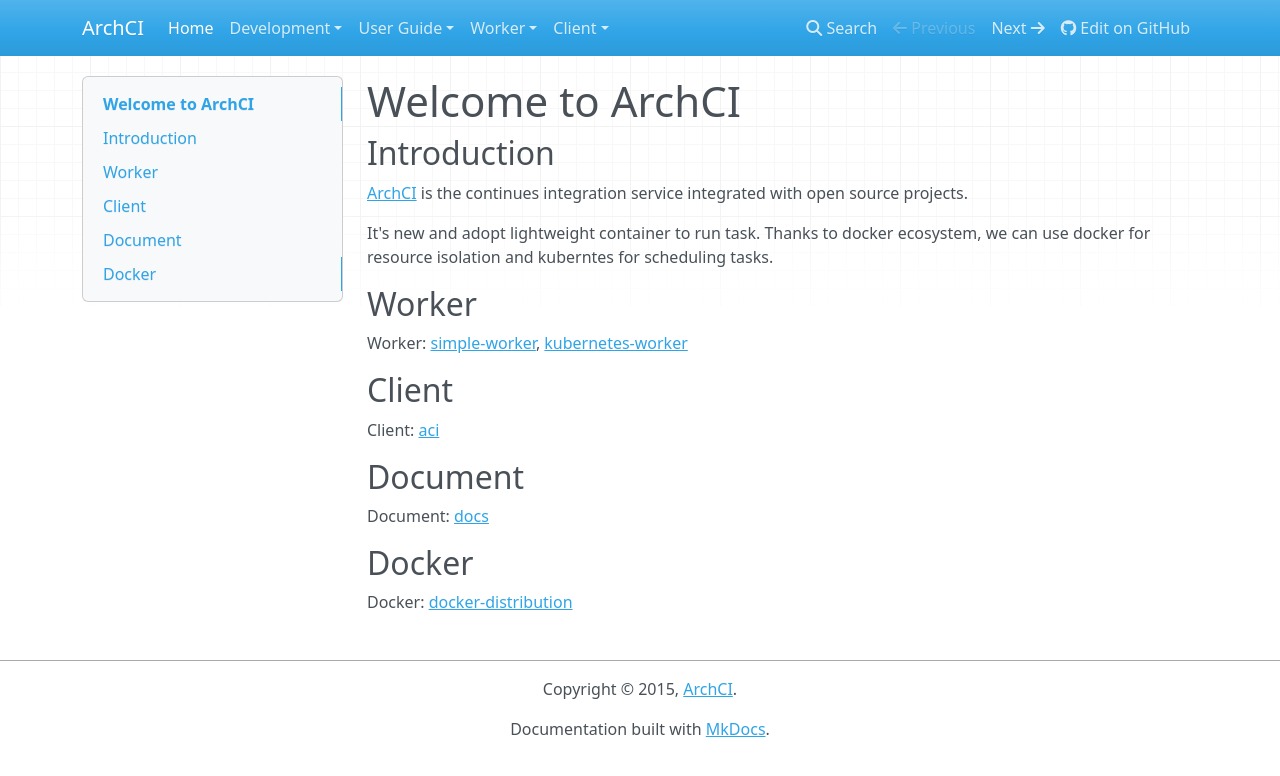
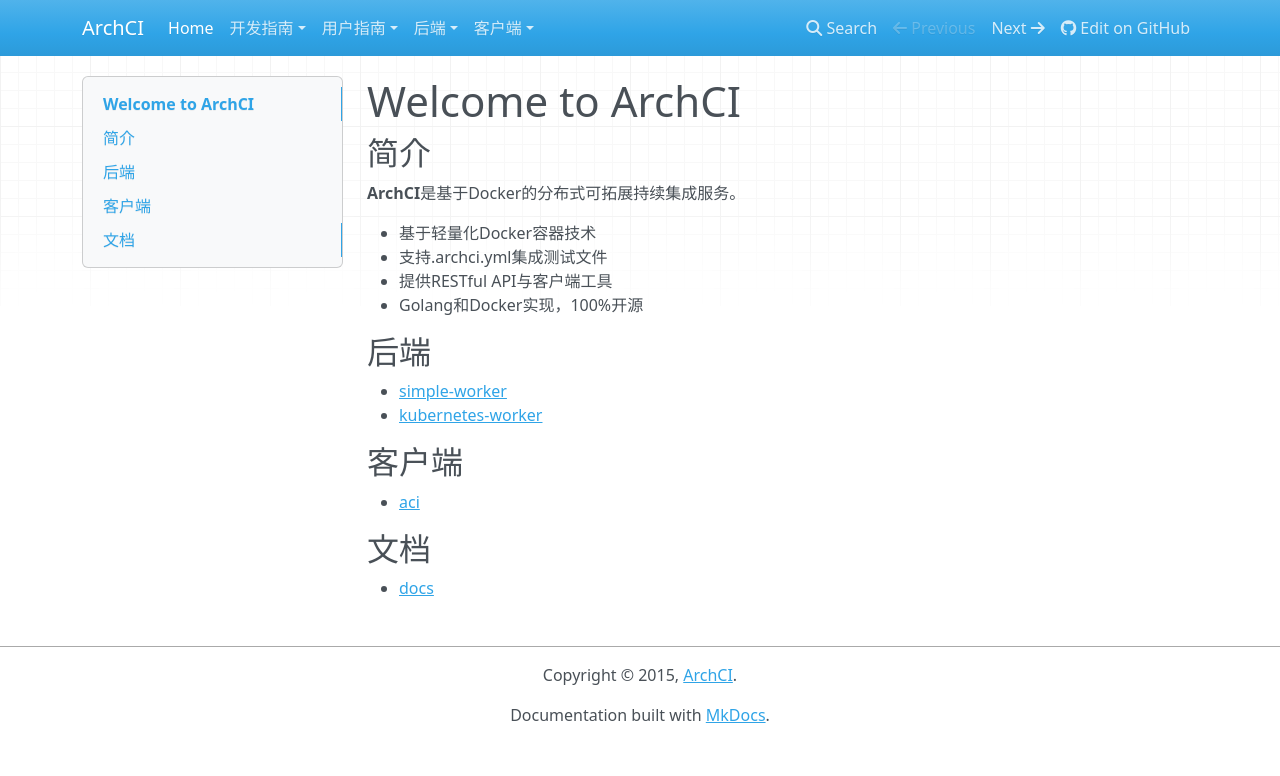
Before and after one commit to ArchCI/docs, an MkDocs documentation site: the page built from zh/index.md, in a window 1280 px wide. Shown: the top 776 px of the page. Built offline with MkDocs 1.6.1, drawn with Linux system fonts in a browser that asks for light colours; nearby versions of some CDN libraries; old or Windows-style settings are respelled for this version of MkDocs.

Commit message:
Add development docs

```diff
--- a/mkdocs.yml
+++ b/mkdocs.yml
@@ -20,16 +20,14 @@ pages:
 
 # Development
 
-- ['development/architecture.md', 'Development', 'Architecture']
-- ['development/start_archci.md', 'Development', 'Start archci']
-- ['development/start_worker.md', 'Development', 'Start worker']
-
+- ['development/start_archci.md', '开发指南', '启动archci']
+- ['development/start_worker.md', '开发指南', '启动worker']
 
 # User Guide
-- ['user_guide/installation.md', 'User Guide', 'Installation']
+- ['user_guide/installation.md', '用户指南', '安装指南']
 
 # Worker
-- ['worker/usage.md', 'Worker', 'Usage']
+- ['worker/usage.md', '后端', '使用方法']
 
 # Client
-- ['client/usage.md', 'Client', 'Usage']
+- ['client/usage.md', '客户端', '使用方法']
--- /dev/null
+++ b/zh/development/introduction.md
@@ -0,0 +1 @@
+# 项目简介
--- a/zh/index.md
+++ b/zh/index.md
@@ -1,23 +1,23 @@
 # Welcome to ArchCI
 
-## Introduction
+## 简介
 
-[ArchCI](https://github.com/ArchCI/archci) is the continues integration service integrated with open source projects.
+**ArchCI**是基于Docker的分布式可拓展持续集成服务。
 
-It's new and adopt lightweight container to run task. Thanks to docker ecosystem, we can use docker for resource isolation and kuberntes for scheduling tasks.
+* 基于轻量化Docker容器技术
+* 支持.archci.yml集成测试文件
+* 提供RESTful API与客户端工具
+* Golang和Docker实现，100%开源
 
-## Worker
+## 后端
 
-Worker: [simple-worker](https://github.com/ArchCI/simple-worker), [kubernetes-worker](https://github.com/ArchCI/kubernetes-worker)
+* [simple-worker](https://github.com/ArchCI/simple-worker)
+* [kubernetes-worker](https://github.com/ArchCI/kubernetes-worker)
 
-## Client
+## 客户端
 
-Client: [aci](https://github.com/ArchCI/aci)
+* [aci](https://github.com/ArchCI/aci)
 
-## Document
+## 文档
 
-Document: [docs](https://github.com/ArchCI/docs)
-
-## Docker
-
-Docker: [docker-distribution](https://github.com/ArchCI)
+* [docs](https://github.com/ArchCI/docs)
```
Also changed, not shown: zh/compare.md (added, +3 -0 lines), zh/development/architecture.md (+0 -2 lines), zh/development/start_archci.md (+26 -2 lines), zh/development/start_worker.md (+15 -1 lines).
